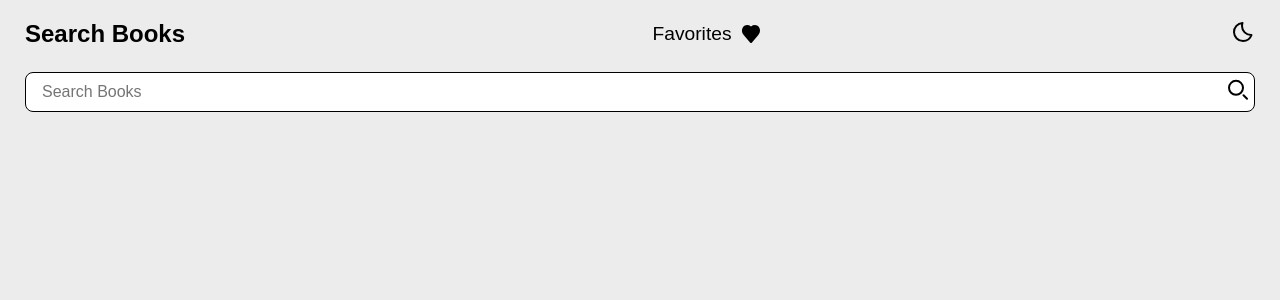
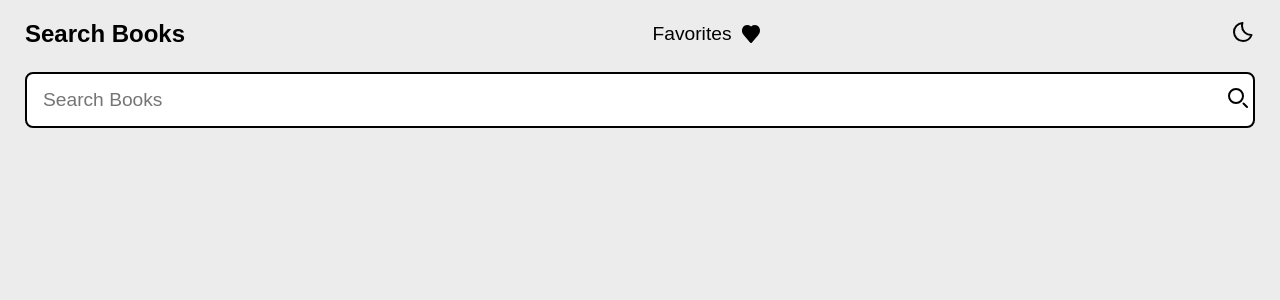
Before and after one commit to Marat-Akhalov/book-search-app, a Vue app: page / in a window 1280 px wide. Shown: the top 300 px of the page. Built offline with nearby package versions, Linux system fonts and the light colour scheme.

Commit message:
feat: change search component input styles

```diff
--- a/src/assets/scss/abstract/_vars.scss
+++ b/src/assets/scss/abstract/_vars.scss
@@ -12,11 +12,13 @@
   --clr-dark: #000;
   --clr-bg: #ececec;
   --clr-text: #000;
+  --clr-border: #000;
   --scheme-clr: white;
 }
 
 :root.dark {
   --clr-bg: #131313;
   --clr-text: #fff;
+  --clr-border: #fff;
   --scheme-clr: dark;
 }
--- a/src/components/SearchBar.vue
+++ b/src/components/SearchBar.vue
@@ -54,23 +54,26 @@ const searchString = ref<string>('')
   }
 
   &__input {
-    border: 1px solid #000;
+    border: 2px solid var(--clr-border);
     border-radius: 8px;
     padding: 8px 16px;
     padding-right: 32px;
     width: 100%;
-    min-height: 40px;
+    min-height: 56px;
+    font-size: 1.2rem;
+    outline: none;
 
     &:focus-visible {
-      outline: 2px solid #6098df;
+      border-color: #6098df;
     }
   }
 
   &__submit {
     position: absolute;
-    top: 50%;
+    top: 0;
+    bottom: 0;
+    margin: auto;
     right: 5px;
-    transform: translateY(-50%);
     cursor: pointer;
   }
 }
```
